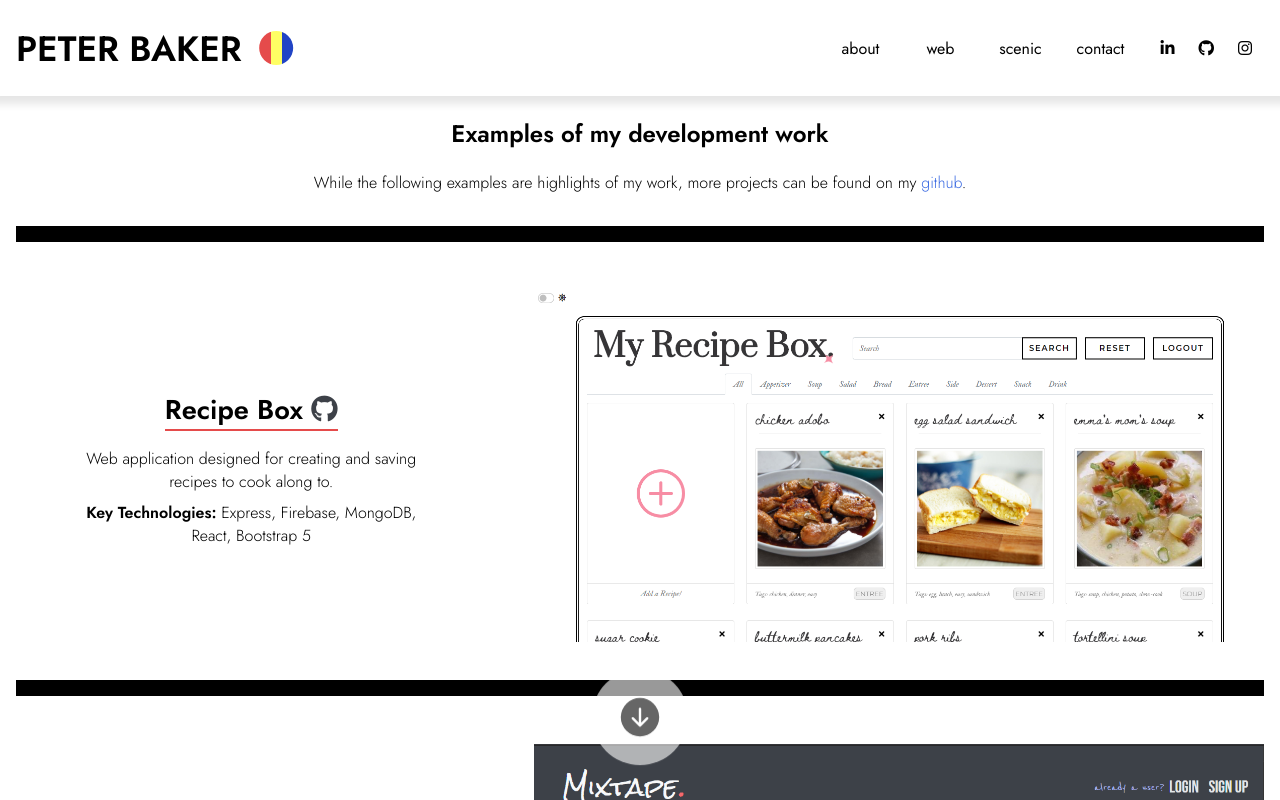
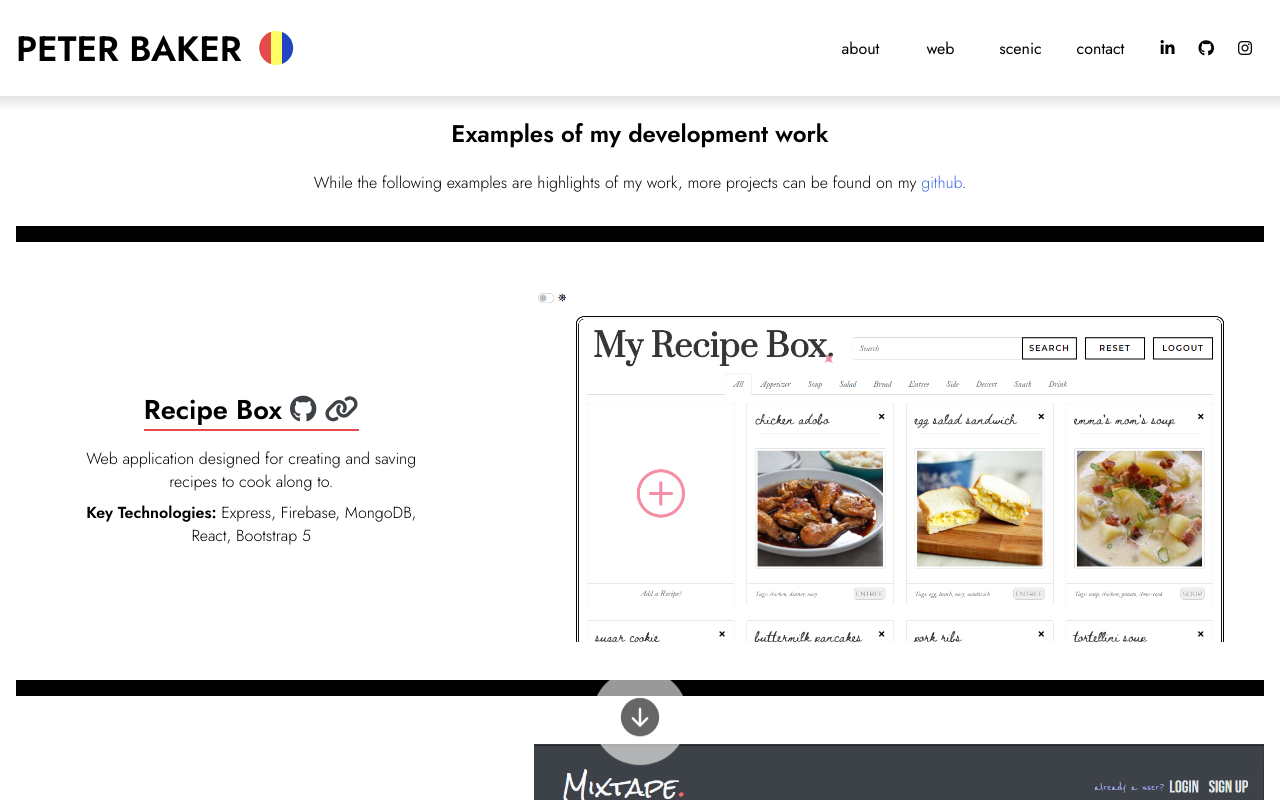
Before and after one commit to PeterBaker644/Portfolio, a Svelte app: page / in a window 1280 px wide. Both pictures are taken after a click on the button "web". Shown: the top 800 px of the page. Built offline with nearby package versions, Linux system fonts and the light colour scheme.

Commit message:
added obvious live links

```diff
--- a/src/components/WebExample.svelte
+++ b/src/components/WebExample.svelte
@@ -7,8 +7,11 @@
 <div class="grid item-web">
     <div class="text">
         <h1 class={color}>{name}
-            <a href="https://github.com/PeterBaker644/{github}" target="_blank" class="github {color}">
+            <a href="https://github.com/PeterBaker644/{github}" target="_blank" class="link {color}">
                 <i class="fab fa-github"></i>
+            </a>
+            <a href="{sourceUrl}" target="_blank" class="link {color}">
+                <i class="fas fa-link"></i>
             </a>
         </h1>
         <p class="pad">{description}</p>
@@ -51,7 +54,7 @@
     .pad {
         padding-bottom: 0.5em;
     }
-    .github {
+    .link {
         color:var(--mdgray);
     }
     .red {
```
